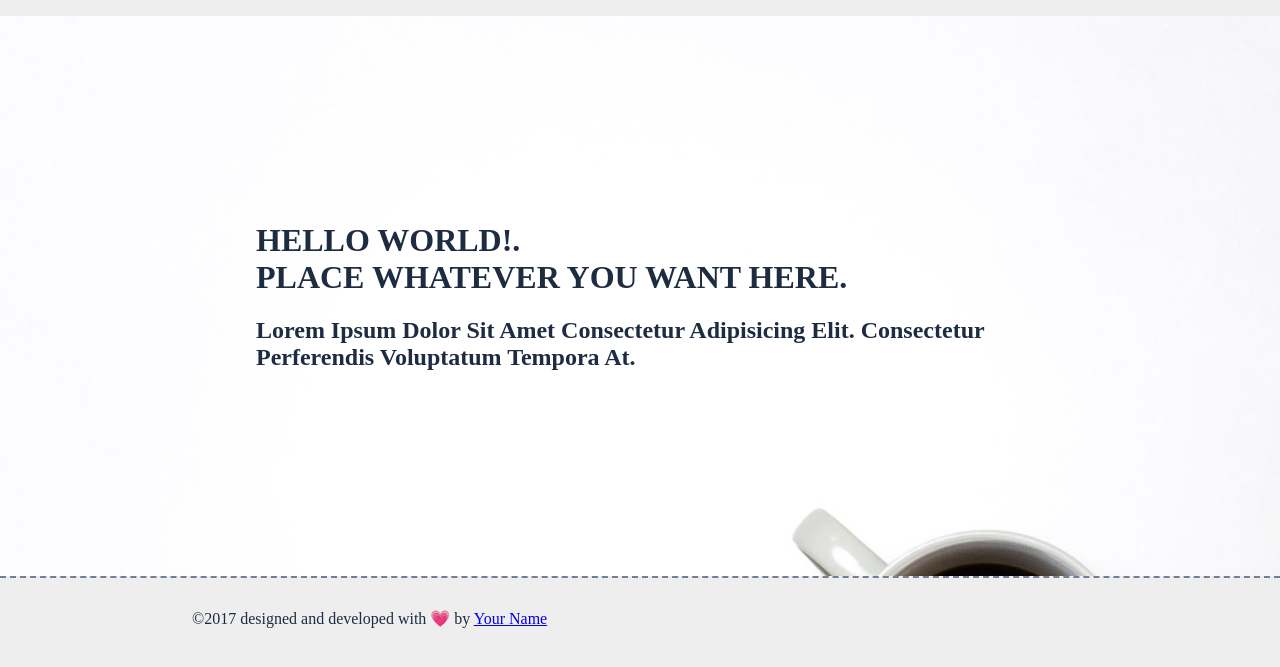
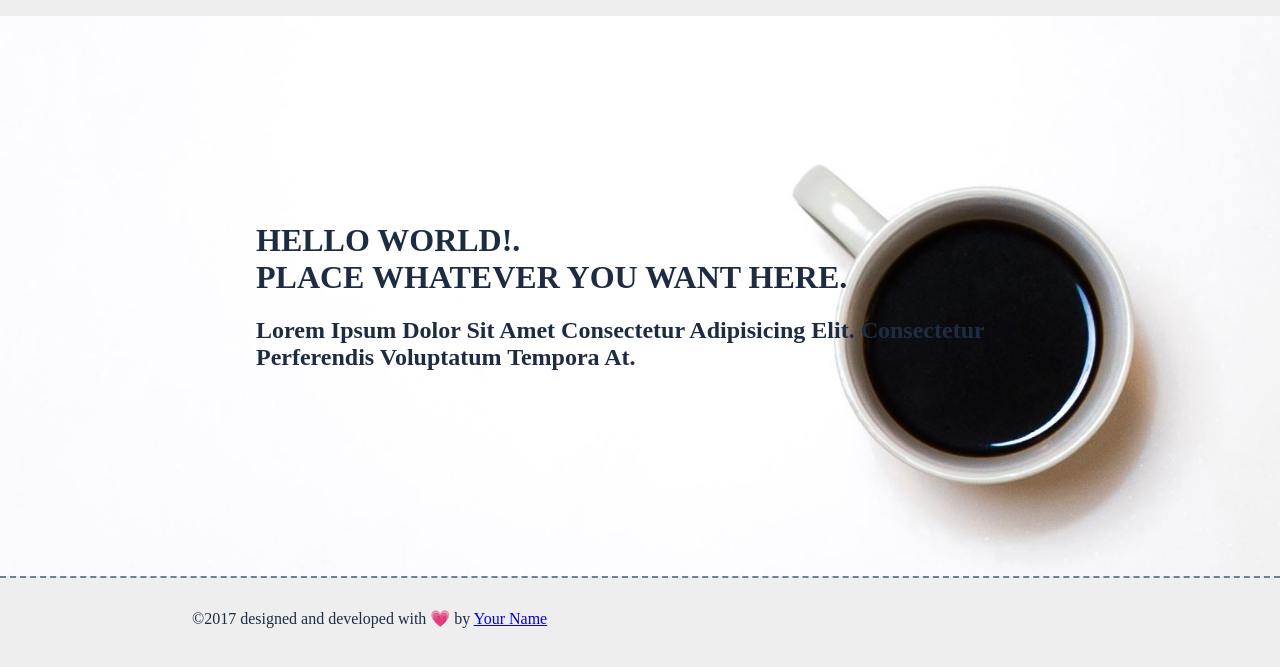
Before and after one commit to wilton-cruz/Flask_skeleton, a Flask app: page / in a window 1280 px wide. Shown: the part 108-775 px from the top of the page. Run offline with Flask 2, Linux system fonts and the light colour scheme; some libraries are stand-ins or nearby versions.

Commit message:
adding some images to this Branch.

```diff
--- a/static/style.css
+++ b/static/style.css
@@ -71,7 +71,8 @@ ul li > a {
 }
 
 .front-page {
-  background-image: url('coffee.jpg');
+  background: url('coffee.jpg') no-repeat;
+  background-position: bottom center;
   background-size: cover;
   height: 70vh;
   display: flex;
```
Also changed, not shown: README.md, static/flask-app.gif (added), 6 other files.
